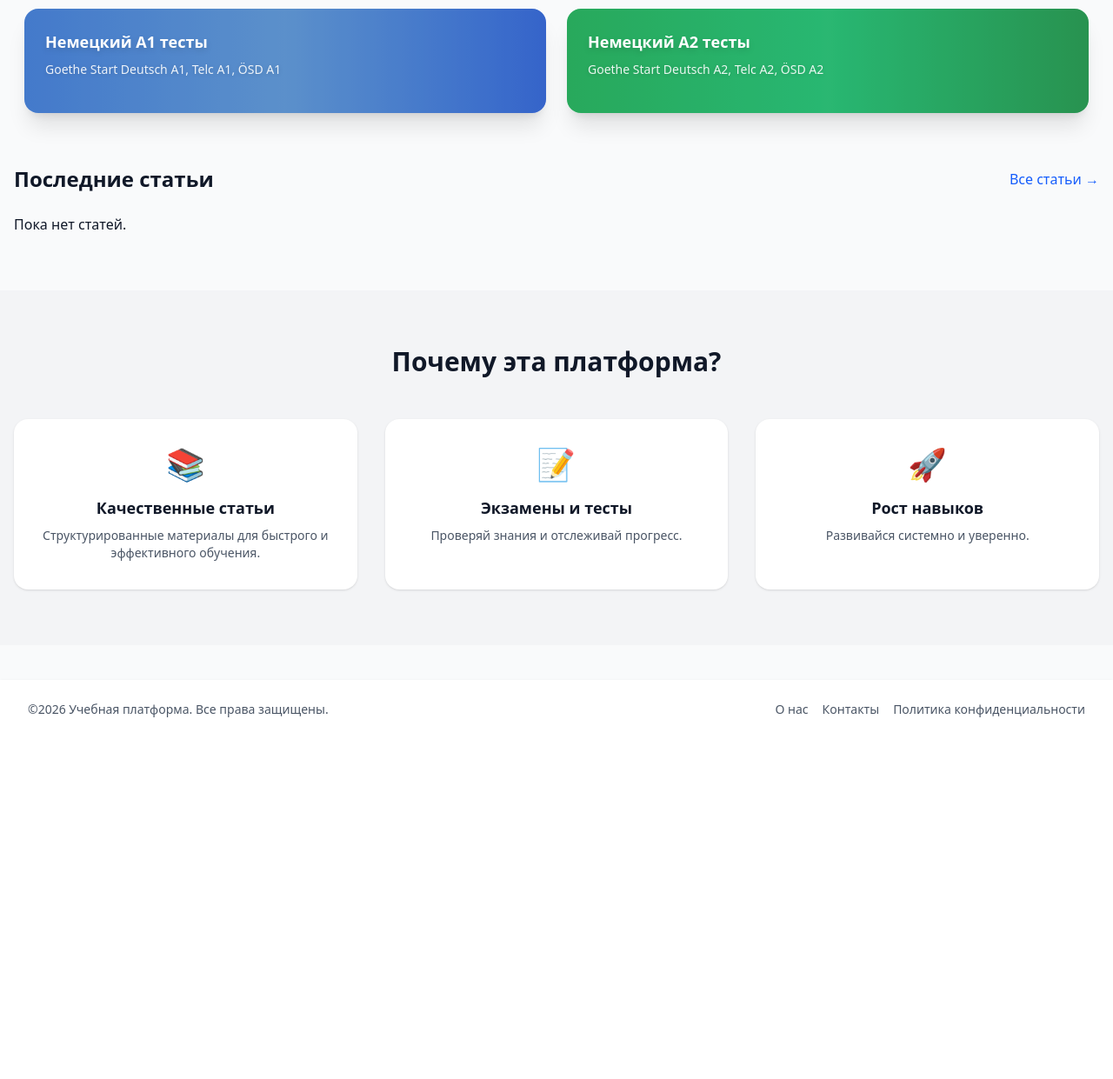
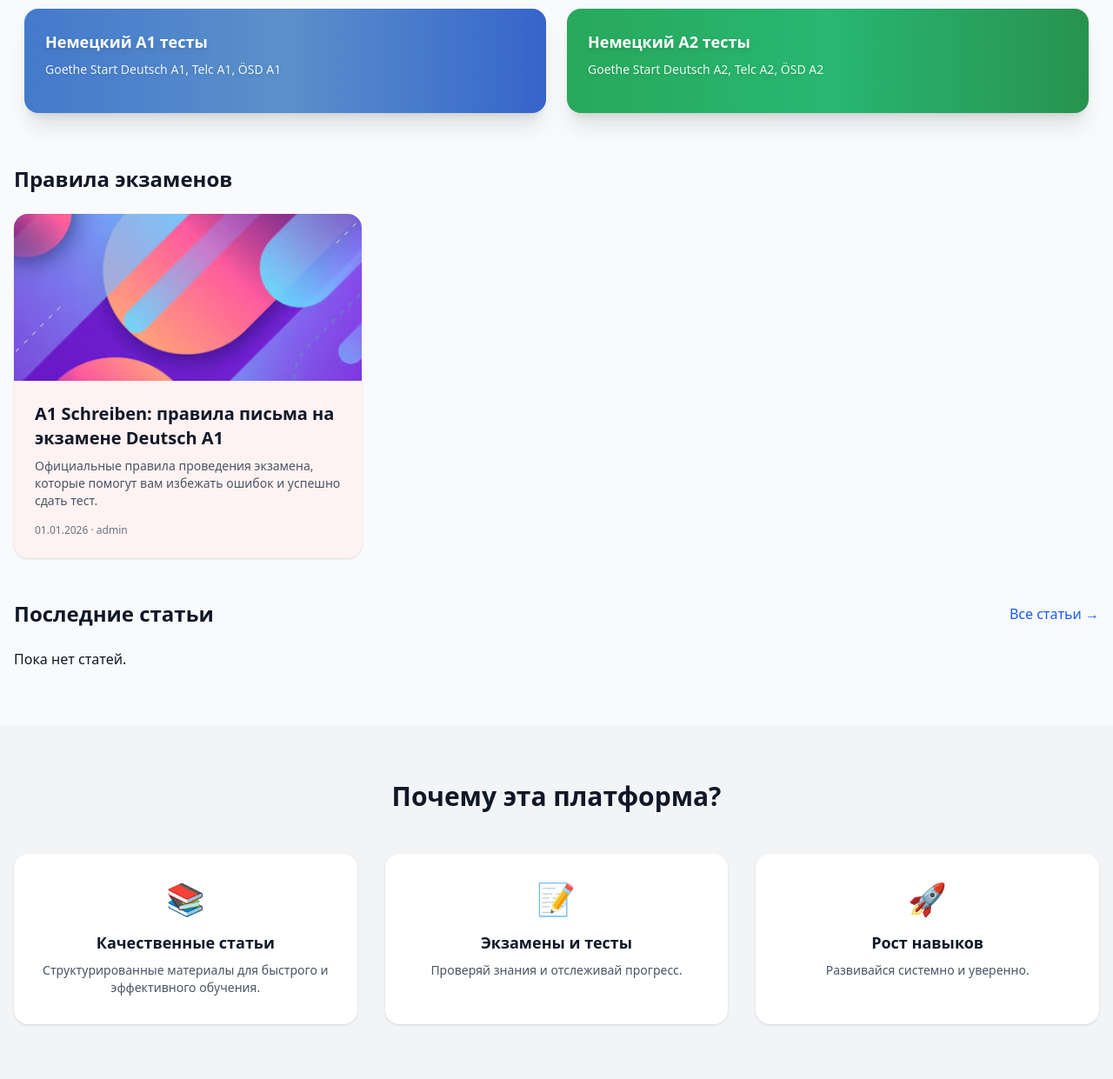
Before and after one commit to vanpipka/start-deutsch.v3, a Django app: page / in a window 1280 px wide. Shown: the part 520-1761 px from the top of the page at 87% size. Before the commit the page ends 1345 px from the top, so only its background shows below. Run offline with Django 5.2, Linux system fonts and the light colour scheme; data that the repository does not hold is empty; style sheets or scripts are compiled from the project's sources; some libraries are stand-ins or nearby versions.

Commit message:
add rules section

```diff
--- a/config/articles/templates/core/home.html
+++ b/config/articles/templates/core/home.html
@@ -1,5 +1,5 @@
 {% extends "core/base.html" %}
-
+{% load static %}
 {% block title %}Главная{% endblock %}
 
 {% block content %}
@@ -98,6 +98,48 @@
 
     <div class="grid grid-cols-1 lg:grid-cols-3 gap-6 mt-12">
 
+        <!-- Rules -->
+        <div class="lg:col-span-3">
+
+            <div class="flex items-center justify-between mb-6">
+                <h2 class="text-2xl font-bold">Правила экзаменов</h2>
+            </div>
+
+            <div class="grid grid-cols-1 md:grid-cols-3 gap-6">
+                <a href="/nemetskiy-a1-testy/schreiben/rules" target="_blank">
+                    <div class="bg-red-50 rounded-2xl shadow hover:shadow-xl transition overflow-hidden">
+
+                        <img src="{% static 'src/img/article_header.png' %}" class="w-full h-48 object-cover">
+
+                        <div class="p-6 flex flex-col h-full">
+
+                            <h3 class="text-xl font-semibold mb-2">
+                                <p class="hover:text-blue-600 transition">
+                                    A1 Schreiben: правила письма на экзамене Deutsch A1
+                                </p>
+                            </h3>
+
+                            <p class="text-gray-600 text-sm mb-4 flex-grow">
+                                Официальные правила проведения экзамена, которые помогут вам избежать ошибок и успешно сдать тест.
+                            </p>
+
+                            <div class="flex items-center justify-between text-xs text-gray-500 mt-auto">
+                                <span>
+                                    01.01.2026 · admin
+                                </span>
+                            </div>
+                        </div>
+
+                    </div>
+                </a>
+            </div>
+
+        </div>
+
+    </div>
+
+    <div class="grid grid-cols-1 lg:grid-cols-3 gap-6 mt-12">
+
         <!-- Articles -->
         <div class="lg:col-span-3">
 
```
